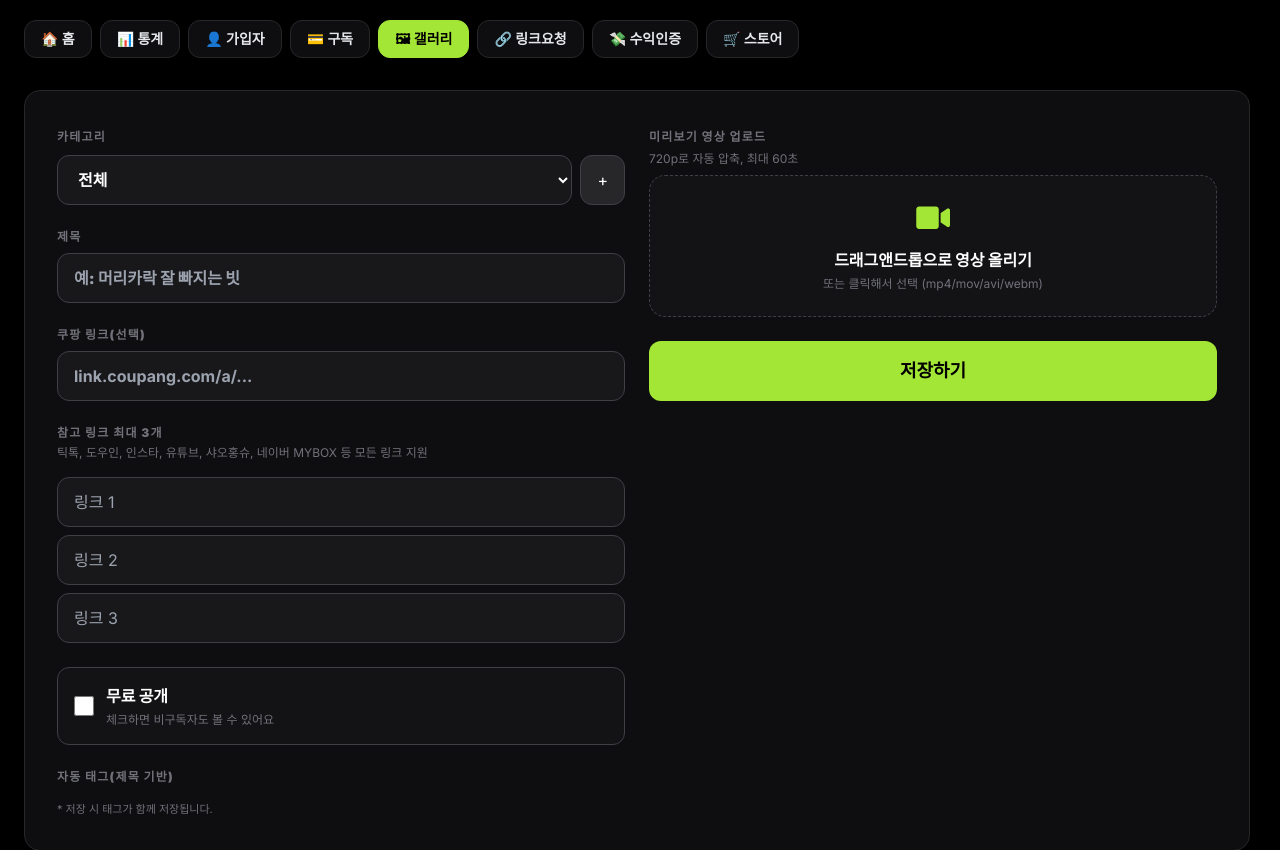
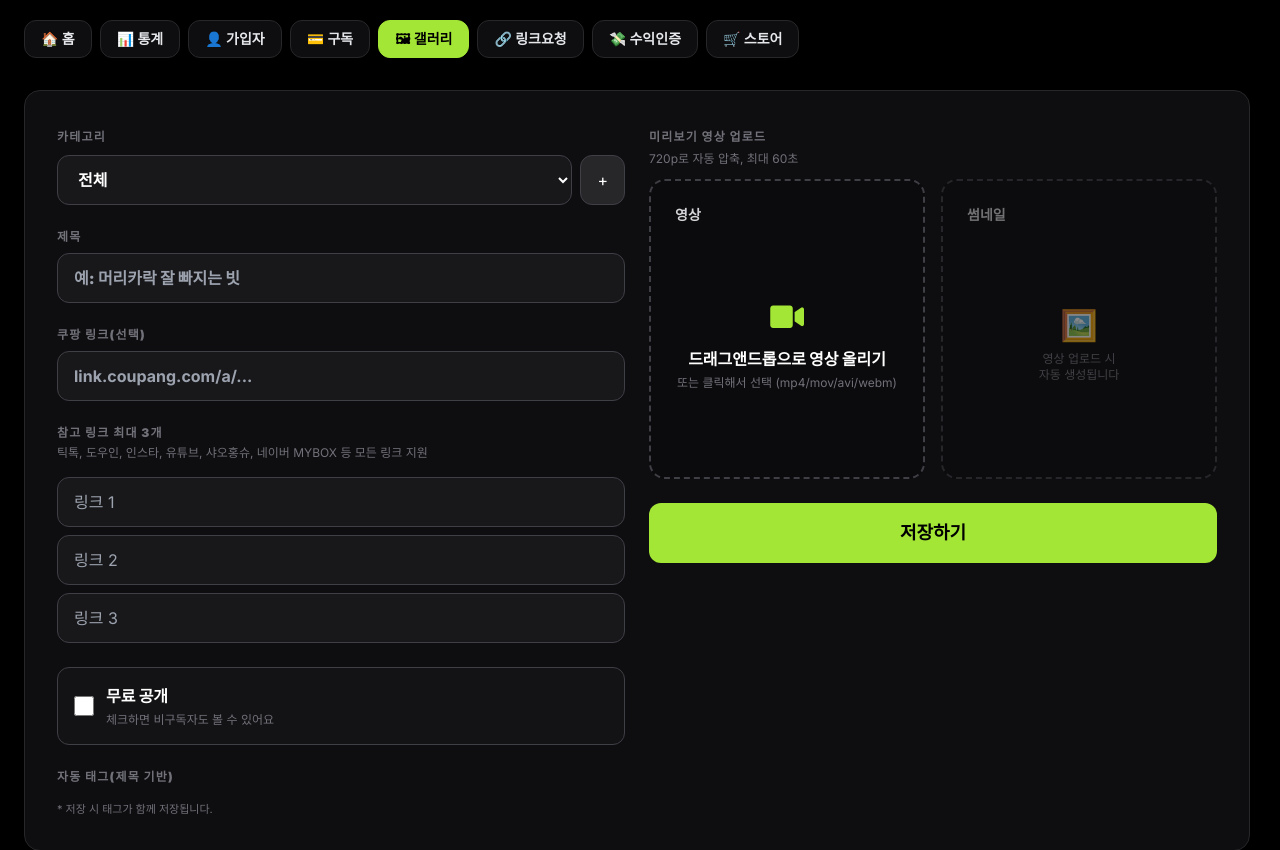
Before and after one commit to hellostudnerd-sketch/moneying-web, a Flask app: page /admin/upload in a window 1280 px wide. Shown: the part 188-1038 px from the top of the page. Run offline with Flask 3, Linux system fonts and the light colour scheme; a user stored in the database is signed in; data comes from the database, SQL or seed files in the repository; some libraries are stand-ins or nearby versions.

Commit message:
Update admin_upload.html

```diff
--- a/templates/admin_upload.html
+++ b/templates/admin_upload.html
@@ -70,35 +70,46 @@
       <label class="text-xs font-black tracking-widest text-zinc-500 uppercase">미리보기 영상 업로드</label>
       <p class="text-zinc-500 text-xs mt-1 mb-2">720p로 자동 압축, 최대 60초</p>
 
-      <div id="videoDropzone" class="dropzone mt-2 bg-zinc-900/60 border border-zinc-700 border-dashed rounded-2xl p-6 flex flex-col items-center justify-center text-center cursor-pointer hover:border-[#a3e635] transition">
+      <div class="mt-3 grid grid-cols-1 md:grid-cols-2 gap-4">
+        <!-- 왼쪽: 영상 업로드 -->
+        <div id="videoDropzone" class="border-2 border-dashed border-zinc-700 rounded-2xl p-6 bg-zinc-950/40 min-h-[300px] flex flex-col">
+          <p class="text-sm font-black text-zinc-300 mb-3">영상</p>
+
+          <div id="videoUploadArea" class="flex-1 flex flex-col items-center justify-center text-center cursor-pointer">
             <i class="fas fa-video text-3xl text-[#a3e635] mb-3"></i>
             <p class="font-black">드래그앤드롭으로 영상 올리기</p>
             <p class="text-xs text-zinc-500 mt-1">또는 클릭해서 선택 (mp4/mov/avi/webm)</p>
             <input id="videoInput" type="file" accept="video/*" class="hidden"/>
           </div>
 
-      <!-- 영상 미리보기 -->
-      <div id="videoPreview" class="mt-4 hidden">
-        <div class="flex items-center justify-between mb-2">
-          <p class="text-sm font-black">업로드된 영상</p>
-          <button id="removeVideo" class="text-xs text-red-400 hover:text-red-300">삭제</button>
+          <!-- 업로드된 영상 미리보기 -->
+          <div id="videoPreviewArea" class="flex-1 flex flex-col hidden">
+            <video id="previewVideo" class="w-full aspect-[9/16] bg-black rounded-lg object-contain" controls controlsList="nodownload"></video>
+            <div class="mt-3 flex gap-2">
+              <button type="button" id="captureThumbBtn" class="flex-1 bg-purple-500 hover:bg-purple-600 text-white px-3 py-2 rounded-lg text-sm font-bold">📸 이 장면을 썸네일로</button>
+              <button type="button" id="removeVideo" class="bg-red-500 hover:bg-red-600 text-white px-3 py-2 rounded-lg text-sm font-bold">삭제</button>
             </div>
-        <div class="relative aspect-[9/16] max-w-[200px] rounded-xl overflow-hidden border border-zinc-800 bg-zinc-900">
-          <video id="previewVideo" class="w-full h-full object-cover" controls controlsList="nodownload">
-          </video>
+          </div>
+          <canvas id="captureCanvas" class="hidden"></canvas>
+        </div>
+
+        <!-- 오른쪽: 썸네일 -->
+        <div id="thumbSection" class="border-2 border-dashed border-zinc-700 rounded-2xl p-6 bg-zinc-950/40 min-h-[300px] flex flex-col opacity-50">
+          <p class="text-sm font-black text-zinc-300 mb-3">썸네일</p>
+
+          <div class="flex-1 flex items-center justify-center">
+            <img id="thumbImg" class="max-h-full aspect-[9/16] object-cover rounded-lg border border-zinc-700 hidden" />
+            <div id="thumbPlaceholder" class="text-center text-zinc-500">
+              <div class="text-3xl mb-2">🖼️</div>
+              <div class="text-xs">영상 업로드 시<br>자동 생성됩니다</div>
             </div>
           </div>
 
-      <!-- 썸네일 변경 -->
-      <div id="thumbSection" class="mt-4 hidden">
-        <div class="flex items-center justify-between">
-          <p class="text-sm font-black">썸네일</p>
-          <button id="changeThumb" class="text-xs text-[#a3e635] hover:text-white">변경</button>
+          <label id="thumbChangeBtn" class="mt-3 bg-zinc-700 hover:bg-zinc-600 text-white px-3 py-2 rounded-lg text-sm font-bold text-center cursor-pointer hidden">
+            🖼️ 다른 이미지로 변경
+            <input type="file" id="thumbInput" accept="image/*" class="hidden" />
+          </label>
         </div>
-        <div class="mt-2 relative w-24 h-24 rounded-xl overflow-hidden border border-zinc-800 bg-zinc-900">
-          <img id="thumbImg" class="w-full h-full object-cover">
-        </div>
-        <input id="thumbInput" type="file" accept="image/*" class="hidden"/>
       </div>
 
       <!-- 업로드 진행 상태 -->
```
Lines whose indentation alone changed are shown as unchanged.
